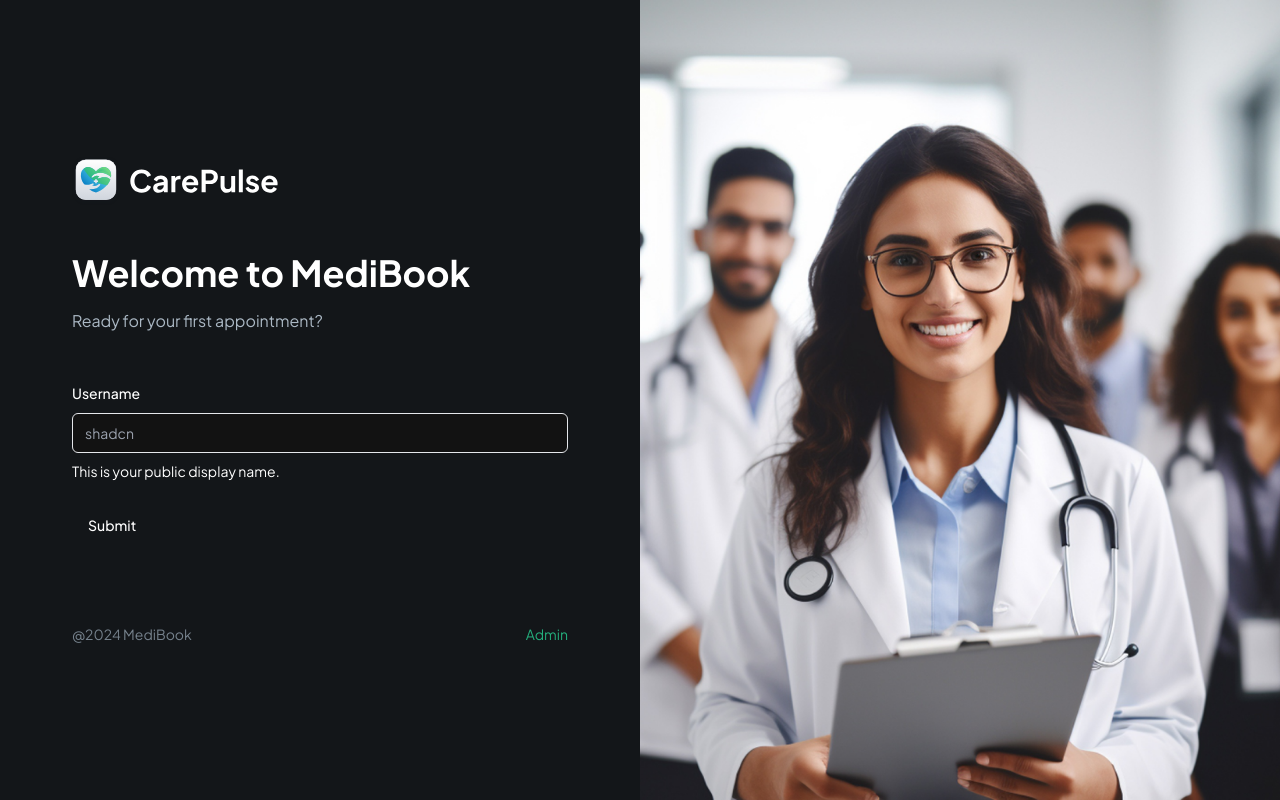
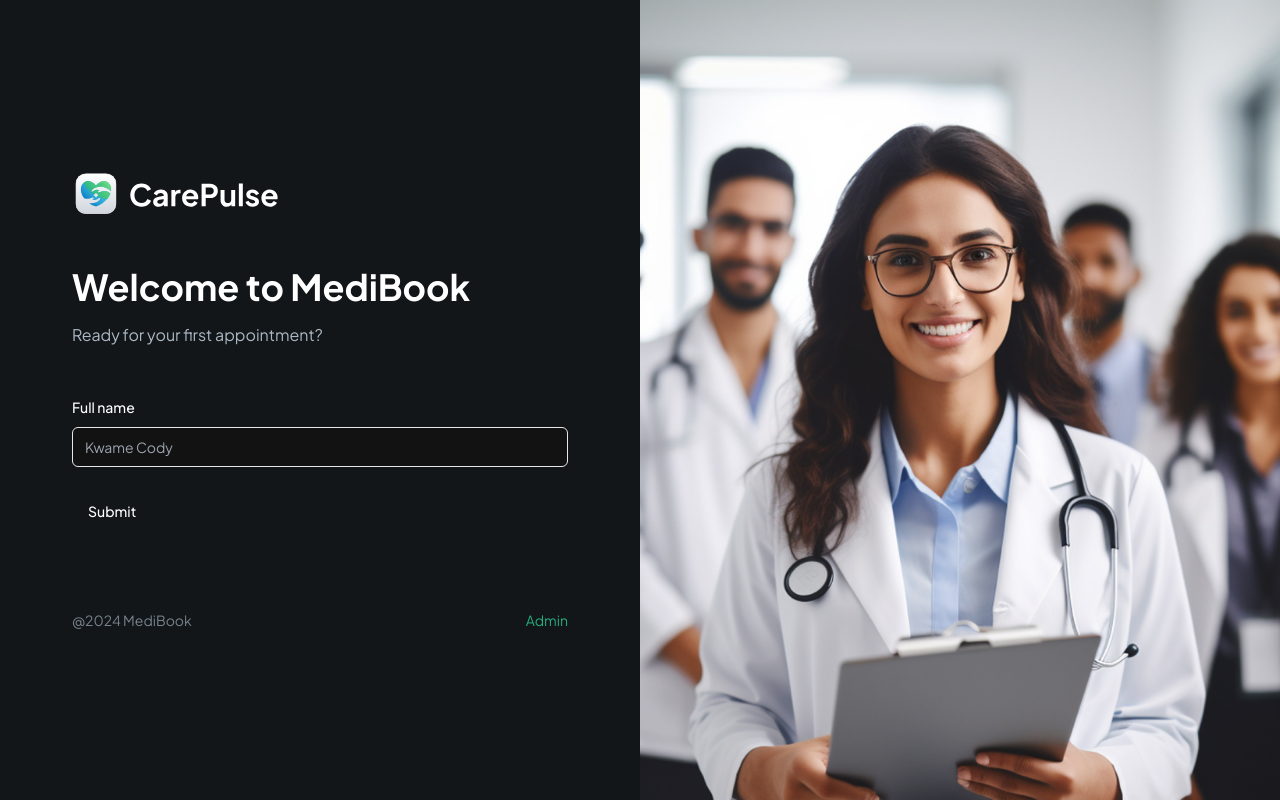
Before and after one commit to KingsCreatives/Medibook, a Next.js app: page / in a window 1280 px wide. Built offline with nearby package versions, Linux system fonts and the light colour scheme.

Commit message:
form fields

```diff
--- a/components/CustomFormField.tsx
+++ b/components/CustomFormField.tsx
@@ -1,4 +1,4 @@
-"use client"
+"use client";
 
 import {
   FormControl,
@@ -12,26 +12,42 @@
 import { Control } from "react-hook-form";
 import { FormFieldType } from "./forms/PatientForm";
 
-interface CustomProps{
-    control: Control<any>,
-    fieldType : FormFieldType
+interface CustomProps {
+  control: Control<any>;
+  fieldType: FormFieldType;
+  name: string;
+  label?: string;
+  placeholder?: string;
+  iconSrc?: string;
+  iconAlt?: string;
+  disabled?: boolean;
+  dateFormat?: string;
+  showTimeSelect?: boolean;
+  children?: React.ReactNode;
+  renderSkeleton?: (field: any) => React.ReactNode;
 }
 
+const RenderField = ({field, props} : {field: any; props: CustomProps}) => {
 
-const CustomFormField = ({control, fieldType}: CustomProps) => {
+  return <Input type="text" placeholder="Kwame Cody" />;
+};
+
+const CustomFormField = (props: CustomProps) => {
+    const { control, fieldType, name, label } = props
 
   return (
     <FormField
       control={control}
-      name="username"
+      name={name}
       render={({ field }) => (
-        <FormItem>
-          <FormLabel>Username</FormLabel>
-          <FormControl>
-            <Input placeholder="shadcn" {...field} />
-          </FormControl>
-          <FormDescription>This is your public display name.</FormDescription>
-          <FormMessage />
+        <FormItem className="flex-1">
+          {fieldType !== FormFieldType.CHECKBOX && label && (
+            <FormLabel>{label}</FormLabel>
+          )}
+
+          <RenderField field={field} props={props}/>
+
+          <FormMessage className="shad-error"/>
         </FormItem>
       )}
     />
--- a/components/forms/PatientForm.tsx
+++ b/components/forms/PatientForm.tsx
@@ -9,6 +9,12 @@
 
 export enum FormFieldType  {
   INPUT = 'input',
+  TEXTAREA = 'textarea',
+  PHONE_INPUT = 'PhoneInput',
+  CHECKBOX = 'checkbox',
+  DATE_PICKER = 'datePicker',
+  SELECT = 'select',
+  SKELETON = 'skeleton'
 }
 
 const formSchema = z.object({
@@ -40,7 +46,13 @@
 
         <CustomFormField
         fieldType={FormFieldType.INPUT}
-        control={form.control} />
+        control={form.control}
+        name = "Name"
+        label = "Full name"
+        placeholder="Kwame Cody"
+        iconSrc = "/assets/icons/user.svg"
+        iconAlt = "user"
+        />
 
         <Button type="submit">Submit</Button>
       </form>
```
